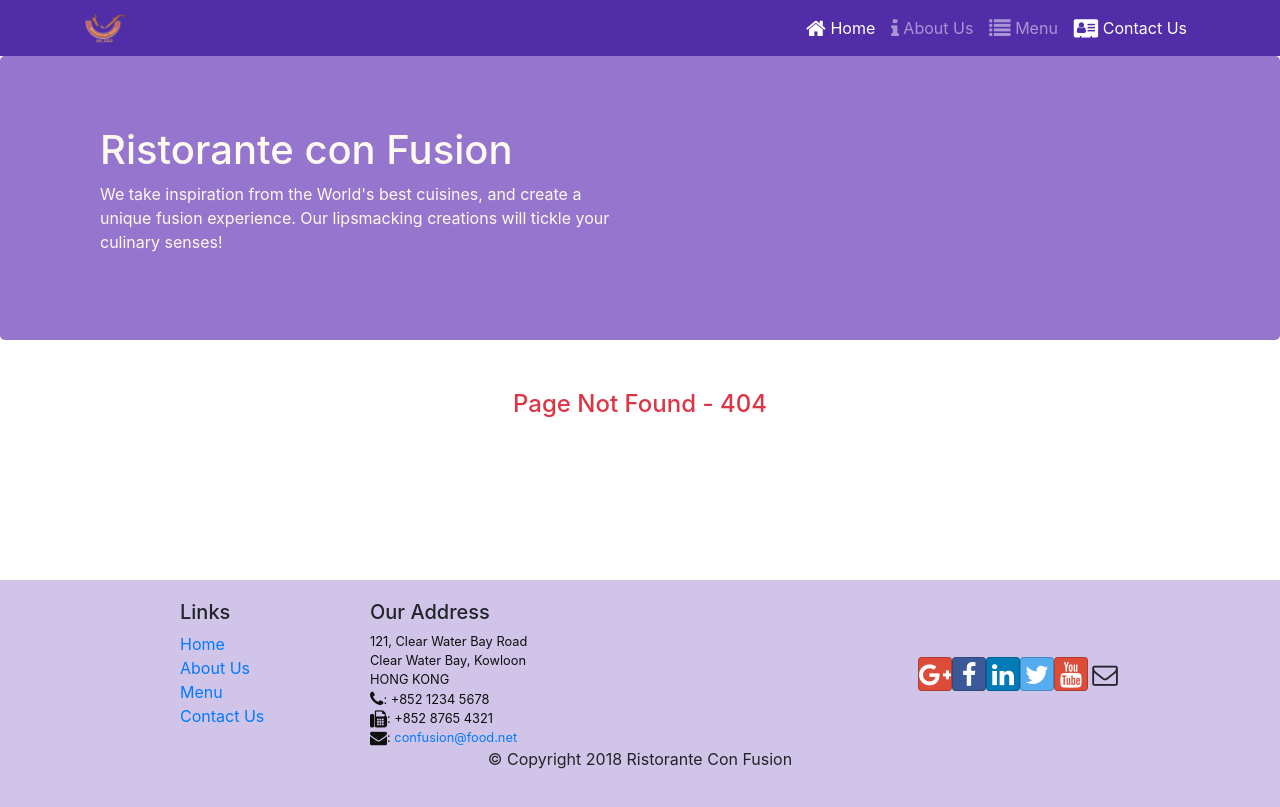
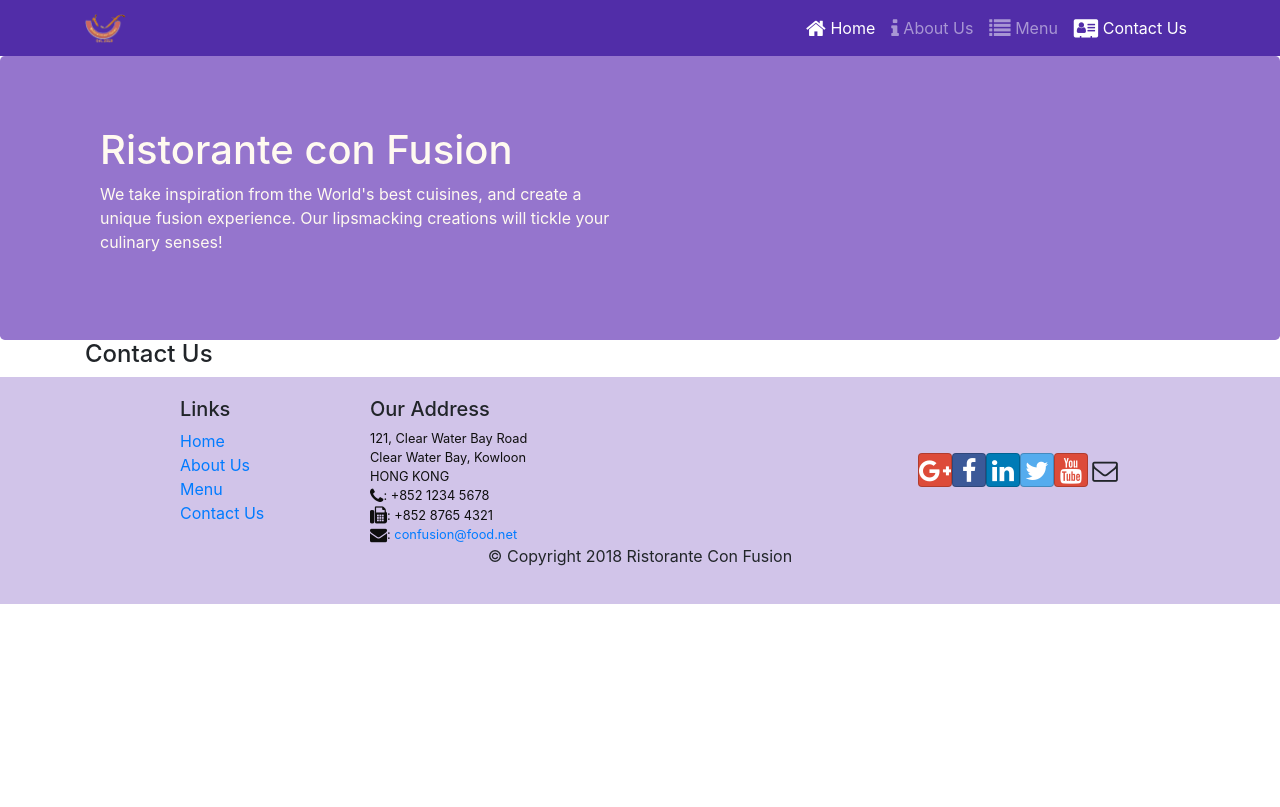
Before and after one commit to AbdulrahmanKazkaz/coursera-react-tutorial, a React (Create React App) app: page /contact in a window 1280 px wide. Built offline with nearby package versions, Linux system fonts and the light colour scheme.

Commit message:
adding contact and about pages

```diff
--- a/src/App.jsx
+++ b/src/App.jsx
@@ -5,6 +5,8 @@ import { BrowserRouter, Route, Switch } from "react-router-dom";
 
 import { Home } from "./pages/Home";
 import { Menu } from "./pages/Menu";
+import { About } from "./pages/About";
+import { Contact } from "./pages/Contact";
 import { NotFound } from "./pages/404";
 
 export const App = () => {
@@ -15,6 +17,8 @@ export const App = () => {
         <Switch>
           <Route exact path="/" component={Home} />
           <Route exact path="/menu" component={Menu} />
+          <Route exact path="/about" component={About} />
+          <Route exact path="/contact" component={Contact} />
           <Route path="*" component={NotFound} />
         </Switch>
         <Footer />
--- /dev/null
+++ b/src/pages/About.jsx
@@ -0,0 +1,7 @@
+export const About = () => {
+  return (
+    <div className="container">
+      <h4>About Us</h4>
+    </div>
+  );
+};
--- /dev/null
+++ b/src/pages/Contact.jsx
@@ -0,0 +1,7 @@
+export const Contact = () => {
+  return (
+    <div className="container">
+      <h4>Contact Us</h4>
+    </div>
+  );
+};
```
